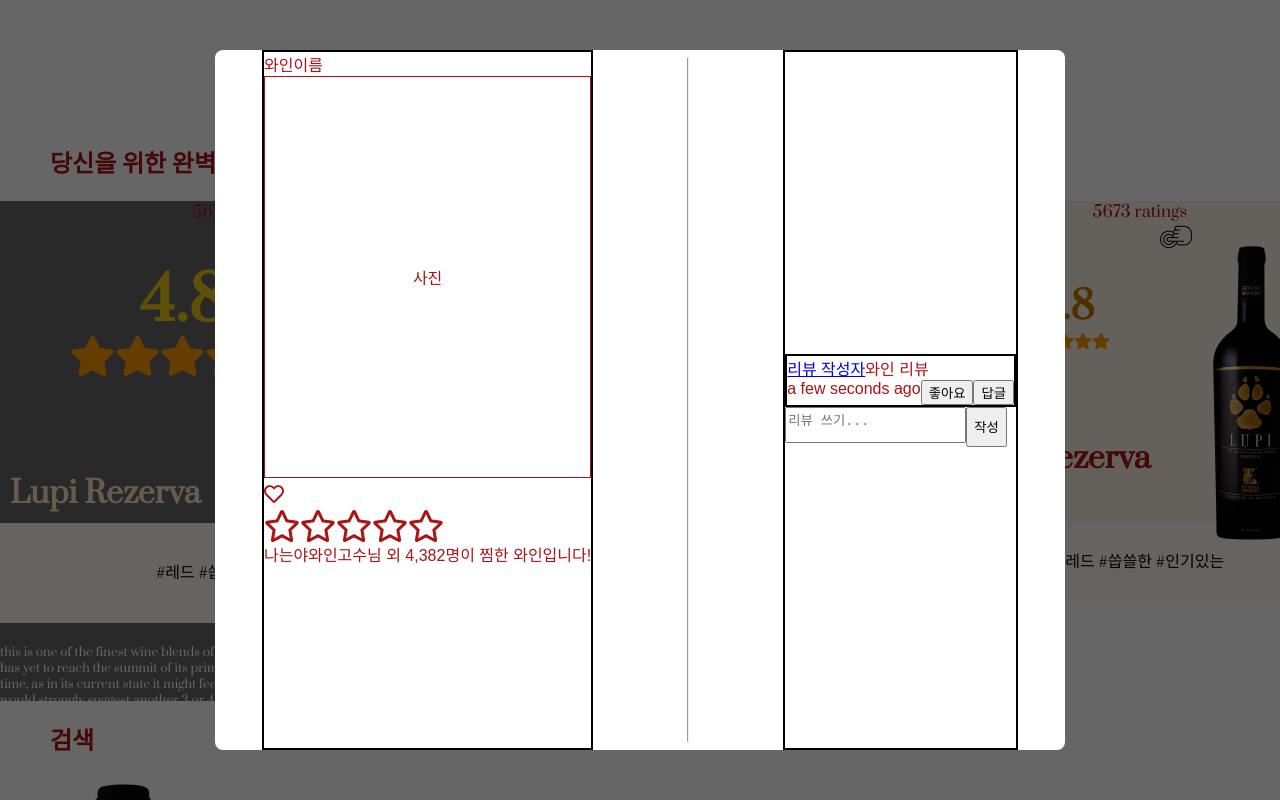
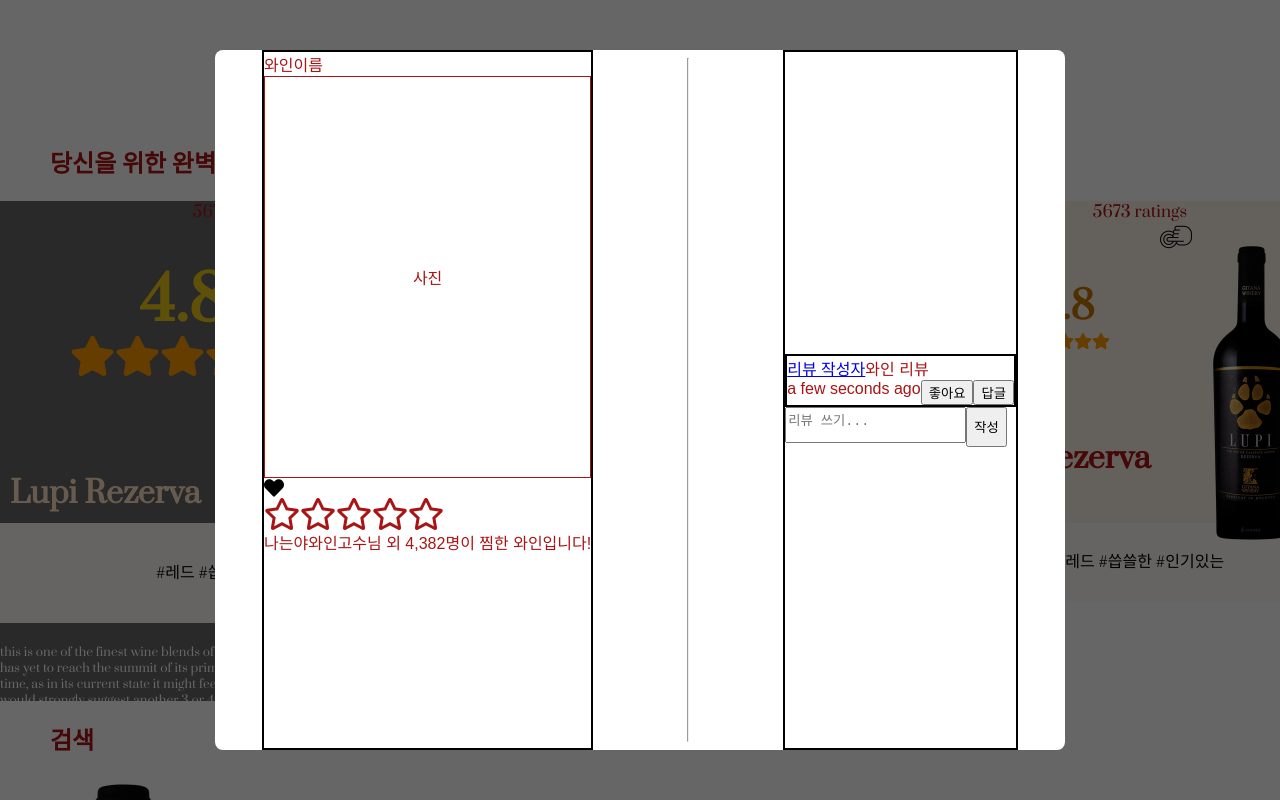
Before and after one commit to codestates/whywine-client, a React (Create React App) app: page /main in a window 1280 px wide. Both pictures are taken after a click on the item 240 px from the left and 827 px from the top of the page. Shown: the part 427-1227 px from the top of the page. Built offline with nearby package versions, Linux system fonts and the light colour scheme; no server answers.

Commit message:
기능: 찜하기 기능 추가

```diff
--- a/src/components/atoms/Imgs/like.tsx
+++ b/src/components/atoms/Imgs/like.tsx
@@ -1,18 +1,14 @@
-import { FontAwesomeIcon } from "@fortawesome/react-fontawesome";
-import { faHeart } from "@fortawesome/free-solid-svg-icons";
+import React, { useState, useMemo, useEffect } from "react";
 
-interface State {
-  handleLikeBtn: React.MouseEventHandler<SVGSVGElement>;
-}
+const Like = () => {
+  const [isLike, setIsLike] = useState(false);
 
-const Like = ({ handleLikeBtn }: State) => {
+  const handleLikeBtn = () => {
+    setIsLike(!isLike);
+  };
+
   return (
-    <FontAwesomeIcon
-      icon={faHeart}
-      size="2x"
-      style={{ width: "20px", margin: " 0 10px 0 0 ", cursor: "pointer" }}
-      onClick={handleLikeBtn}
-    />
+    <div onClick={handleLikeBtn} className={isLike ? "like" : "unlike"}></div>
   );
 };
 
--- a/src/components/atoms/Imgs/unLike.tsx
+++ /dev/null
@@ -1,17 +0,0 @@
-import { FontAwesomeIcon } from "@fortawesome/react-fontawesome";
-import { faHeart } from "@fortawesome/free-regular-svg-icons";
-
-interface State {
-  handleLikeBtn?: React.MouseEventHandler<SVGSVGElement>;
-}
-
-export default function UnLike({ handleLikeBtn }: State) {
-  return (
-    <FontAwesomeIcon
-      icon={faHeart}
-      size="2x"
-      style={{ width: "20px", margin: " 0 15px 0 0 ", cursor: "pointer" }}
-      onClick={handleLikeBtn}
-    />
-  );
-}
--- a/src/components/organisms/Cards/MainWineCard.tsx
+++ b/src/components/organisms/Cards/MainWineCard.tsx
@@ -3,7 +3,6 @@ import photo from "../../../img/whywine_redWine_sample.png";
 import ReviewWineCon from "../Containers/ReviewWineCon";
 import ReviewCon from "../Containers/ReviewCon";
 import ClickWine from "../../atoms/Imgs/ClickWine";
-import UnLike from "../../atoms/Imgs/unLike";
 import Rating from "../Ratings/Rating";
 import WineModal from "../Modal/WineModal";
 
--- a/src/components/organisms/Cards/MainWineSearchCard.tsx
+++ b/src/components/organisms/Cards/MainWineSearchCard.tsx
@@ -3,7 +3,7 @@ import photo from "../../../img/whywine_redWine_sample.png";
 import ReviewWineCon from "../Containers/ReviewWineCon";
 import ReviewCon from "../Containers/ReviewCon";
 import ClickWine from "../../atoms/Imgs/ClickWine";
-import UnLike from "../../atoms/Imgs/unLike";
+
 import Rating from "../Ratings/Rating";
 
 //* chakra-modal *//
--- a/src/components/organisms/Containers/ReviewCon.tsx
+++ b/src/components/organisms/Containers/ReviewCon.tsx
@@ -1,10 +1,10 @@
 import React, { useState } from "react";
-import LikeBtn from "../../atoms/Buttons/LikeBtn";
+
 import ReplyBtn from "../../atoms/Buttons/ReplyBtn";
 import ReviewBtn from "../../atoms/Buttons/ReviewBtn";
 import ReviewLikeBtn from "../../atoms/Buttons/ReviewLikeBtn";
 import Like from "../../atoms/Imgs/like";
-import UnLike from "../../atoms/Imgs/unLike";
+
 import ReviewInput from "../../atoms/Inputs/ReviewInput";
 import ReviewTime from "../../atoms/Texts/ReviewTime";
 import ReviewWineName from "../../atoms/Texts/ReviewWineName";
@@ -64,11 +64,6 @@ const ReviewCon = () => {
       </ul>
 
       <div className="likeBox">
-        {isLike ? (
-          <Like handleLikeBtn={handleLikeBtn} />
-        ) : (
-          <UnLike handleLikeBtn={handleLikeBtn} />
-        )}
         <div style={{ display: "flex" }}>
           {[1, 2, 3, 4, 5].map((idx, index) => {
             return <Stars key={index} />;
--- a/src/components/organisms/Modal/WineModal.tsx
+++ b/src/components/organisms/Modal/WineModal.tsx
@@ -1,8 +1,6 @@
 import React, { useState } from "react";
-import LikeBtn from "../../atoms/Buttons/LikeBtn";
 import ReviewBtn from "../../atoms/Buttons/ReviewBtn";
 import Like from "../../atoms/Imgs/like";
-import UnLike from "../../atoms/Imgs/unLike";
 import ReviewInput from "../../atoms/Inputs/ReviewInput";
 import ReviewTime from "../../atoms/Texts/ReviewTime";
 import ReviewWineName from "../../atoms/Texts/ReviewWineName";
@@ -14,12 +12,6 @@ interface Props {
 }
 
 function WineModal({ ModalEl }: Props) {
-  const [isLike, setIsLike] = useState(false);
-
-  const handleLikeBtn = (): any => {
-    setIsLike(!isLike);
-  };
-
   return (
     <section ref={ModalEl} className="winemodal">
       <div className="likeBox">
@@ -27,11 +19,7 @@ function WineModal({ ModalEl }: Props) {
           <ReviewWineName />
         </div>
         <div className="wineimg">사진</div>
-        {isLike ? (
-          <Like handleLikeBtn={handleLikeBtn} />
-        ) : (
-          <UnLike handleLikeBtn={handleLikeBtn} />
-        )}
+        <Like />
         <div style={{ display: "flex" }}>
           {[1, 2, 3, 4, 5].map((idx, index) => {
             return <Stars key={index} />;
--- a/src/index.css
+++ b/src/index.css
@@ -767,6 +767,19 @@ section {
   height: 100%;
   border: 2px solid black;
 }
+
+.unlike {
+  background-image: url("./img/heart-solid.svg");
+  width: 20px;
+  height: 20px;
+  color: red;
+}
+.like {
+  width: 20px;
+  height: 20px;
+  color: red;
+  background-image: url("./img/heart-regular.svg");
+}
 .wineimg {
   border: 1px solid;
   text-align: center;
```
Also changed, not shown: src/components/atoms/Buttons/LikeBtn.tsx (deleted, +0 -8 lines), src/img/heart-regular.svg (renamed from src/img/heart_regular.svg), src/img/heart-solid.svg (renamed from src/img/heart_solid.svg).
